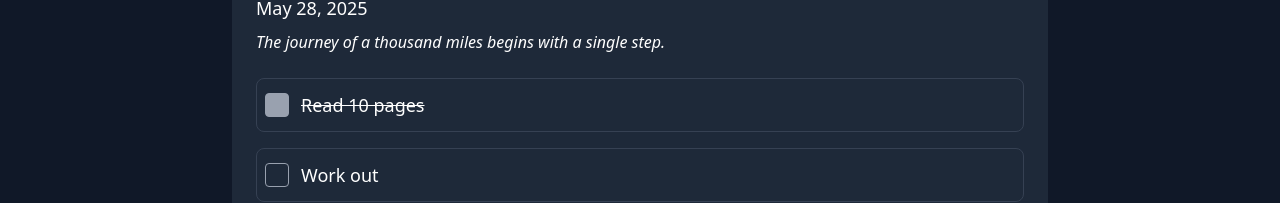
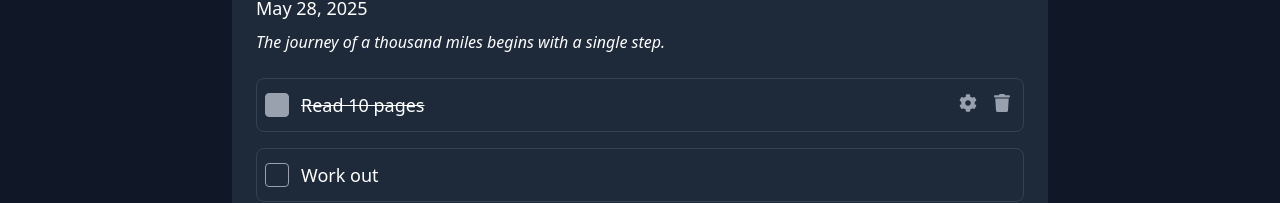
Before and after one commit to ryangholland/habit-tracker, a React (Vite) app: page / in a window 1280 px wide. Both pictures are taken after a click on the checkbox 277 px from the left and 315 px from the top of the page. Shown: the part 210-413 px from the top of the page. Built offline with nearby package versions, Linux system fonts and the light colour scheme.

Commit message:
feat: add keyboard navigation and enhance a11y

```diff
--- a/src/components/HabitItem.jsx
+++ b/src/components/HabitItem.jsx
@@ -6,28 +6,35 @@ function HabitItem({ habit, toggleHabitStatus }) {
   const { id, name, completedToday } = habit;
 
   const handleItemClick = (e) => {
-    // Prevent toggling when clicking on the icons or their container
     if (e.target.closest(".icon-container")) return;
     toggleHabitStatus(id);
+  };
+
+  const handleKeyDown = (e) => {
+    if (e.key === "Enter" || e.key === " ") {
+      toggleHabitStatus(id);
+    }
   };
 
   return (
     <div
       onClick={handleItemClick}
+      onKeyDown={handleKeyDown}
+      role="checkbox"
+      aria-checked={completedToday}
+      tabIndex={0}
       className="group flex items-center justify-between space-x-2 gap-2 p-2 rounded-lg border border-gray-700 bg-gray-800
-        hover:bg-gray-700 hover:border-gray-500  transition duration-200 md:text-lg
-        "
+        hover:bg-gray-700 hover:border-gray-500 transition duration-200 md:text-lg focus-visible:outline focus-visible:outline-2 focus-visible:outline-white"
     >
       <div className="flex items-center gap-2">
-        <div onClick={(e) => e.stopPropagation()}>
         <Checkbox
           checked={completedToday}
           aria-checked={completedToday}
+          tabIndex={-1}
           title={completedToday ? "Mark as incomplete" : "Mark as complete"}
-            onChange={() => toggleHabitStatus(id)}
-            className={`group block size-6 rounded border border-gray-400 bg-gray-800
+          className="group block size-6 rounded border border-gray-400 bg-gray-800
             data-checked:bg-gray-400 focus:outline-none hover:cursor-pointer
-            `}
+            focus-visible:outline focus-visible:outline-2 focus-visible:outline-white"
         >
           <svg
             className="h-4 w-4 text-gray-400 opacity-0 group-data-checked:opacity-100 group-data-checked:text-white"
@@ -42,7 +49,6 @@ function HabitItem({ habit, toggleHabitStatus }) {
             />
           </svg>
         </Checkbox>
-        </div>
         <span
           className={`px-1 text-white ${
             completedToday ? "line-through text-gray-400" : ""
@@ -51,8 +57,8 @@ function HabitItem({ habit, toggleHabitStatus }) {
           {name}
         </span>
       </div>
-      {/* Icons for Edit and Delete */}
-      <div className="hidden md:flex items-center gap-2 opacity-0 md:group-hover:opacity-100 transition duration-200">
+
+      <div className="hidden md:flex items-center gap-2 opacity-0 md:group-hover:opacity-100 md:group-focus-within:opacity-100 transition duration-200">
         <IconButton
           label="Edit Habit"
           icon={FaCog}
```
Lines whose indentation alone changed are shown as unchanged.
